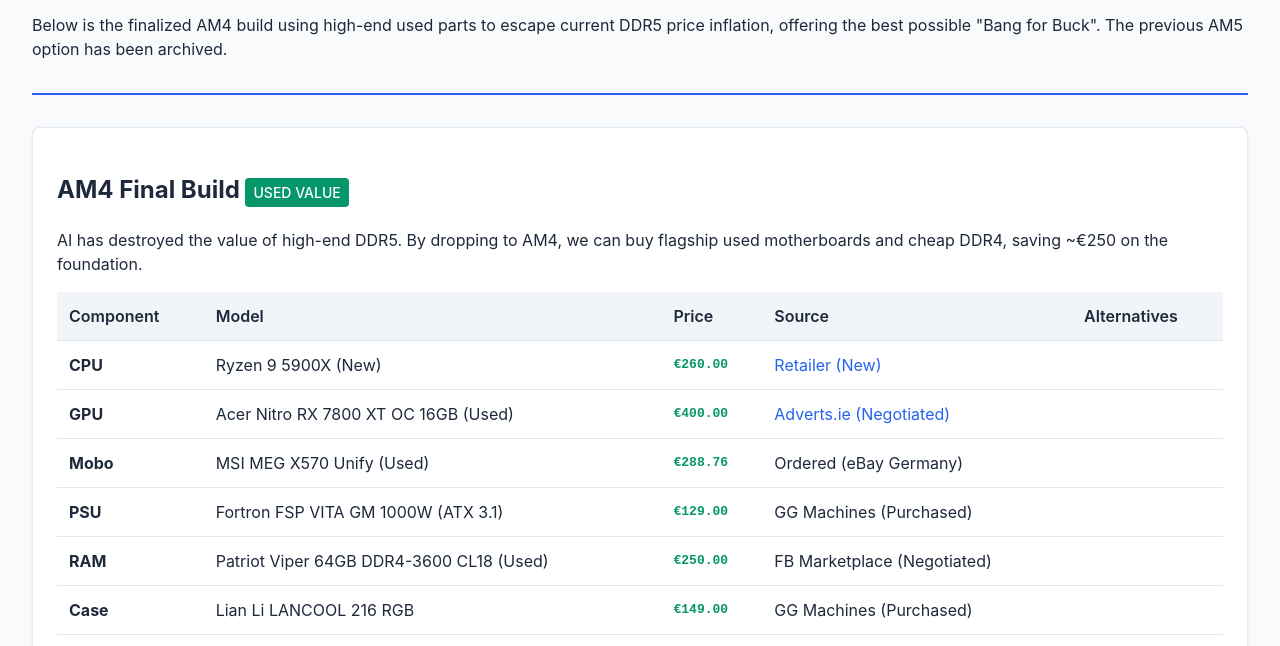
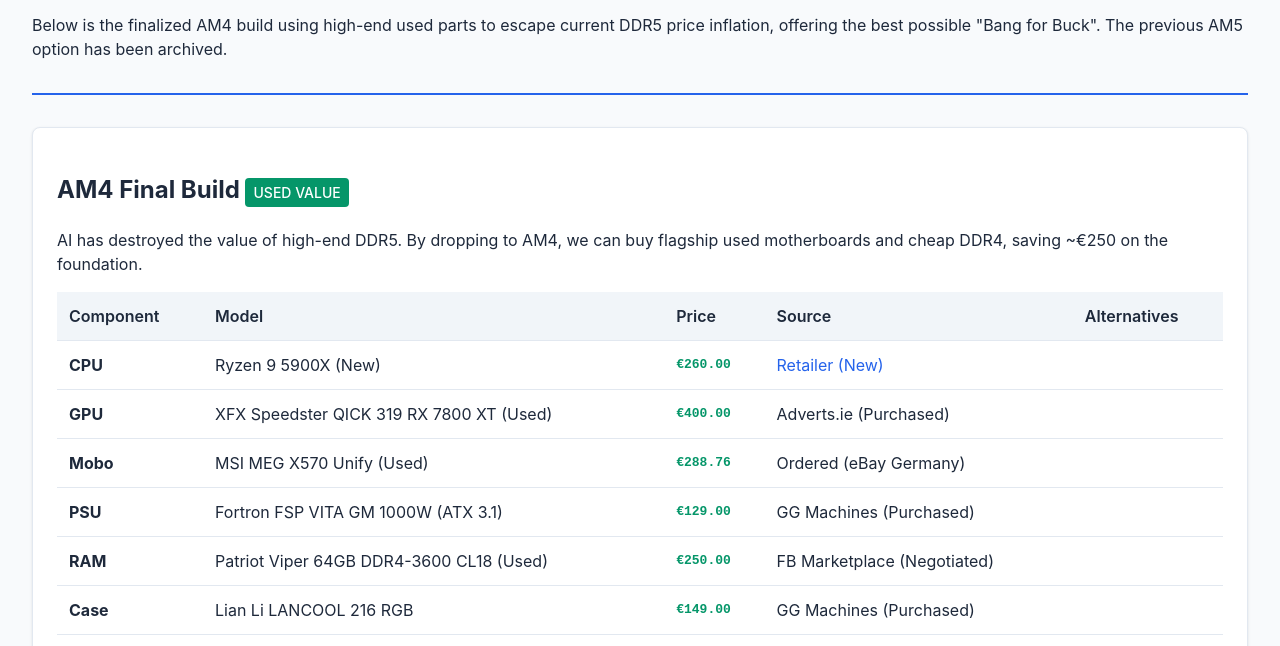
Before and after one commit to nycdubliner/rig-buy, a plain HTML site: page index.html in a window 1280 px wide. Shown: the part 147-793 px from the top of the page. Drawn offline with Linux system fonts and the light colour scheme.

Commit message:
Update GPU to XFX QICK 319 from user image

```diff
--- a/index.html
+++ b/index.html
@@ -117,9 +117,9 @@
                         </tr>
                         <tr>
                             <td><strong>GPU</strong></td>
-                            <td>Acer Nitro RX 7800 XT OC 16GB (Used)</td>
+                            <td>XFX Speedster QICK 319 RX 7800 XT (Used)</td>
                             <td class="price">€400.00</td>
-                            <td><a href="https://www.adverts.ie/" target="_blank">Adverts.ie (Negotiated)</a></td>
+                            <td>Adverts.ie (Purchased)</td>
                             <td></td>
                         </tr>
                         <tr>
```
